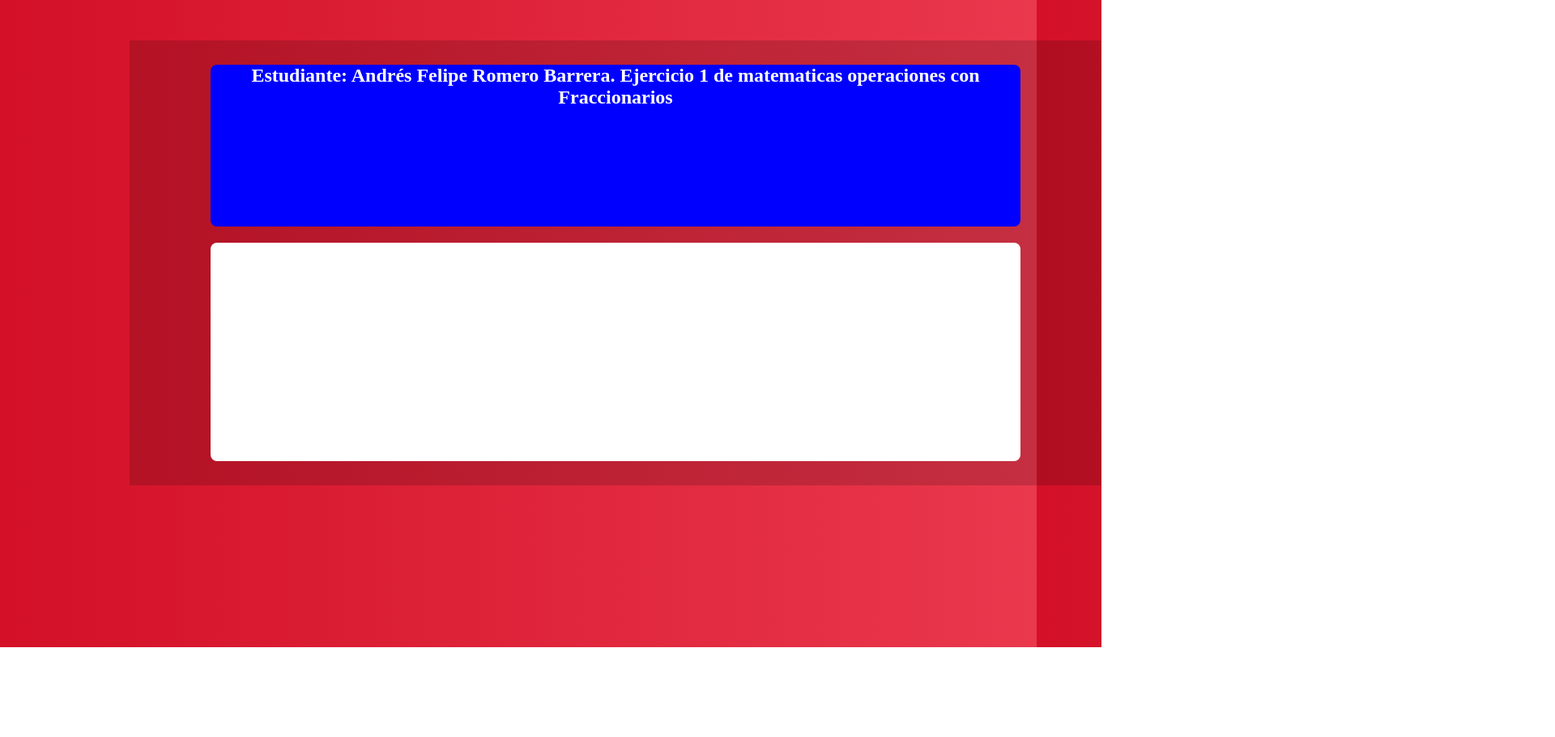
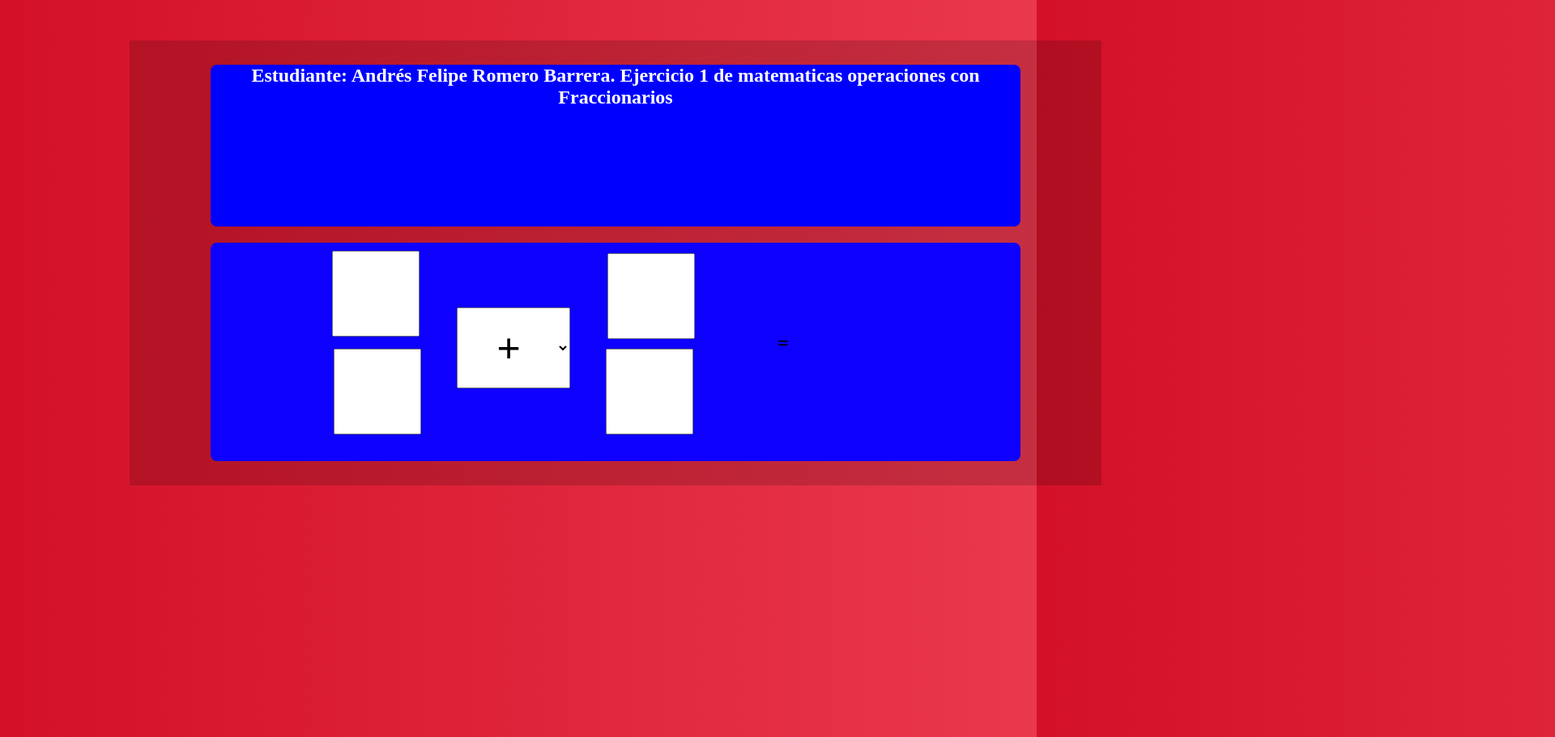
Before and after one commit to andresfeliperomerobarrera980-crypto/fraccionarios, a plain HTML site: page index.html in a window 1280 px wide. Shown: the top 911 px of the page at 81% size, 1920 px wide, since content can reach past the window. Before the commit the page ends 800 px from the top, so only its background shows below. Drawn offline with Linux system fonts and the light colour scheme.

Commit message:
segundo avance

```diff
--- a/index.html
+++ b/index.html
@@ -11,13 +11,28 @@
     <nav id="content">
         <div id="information">
             <h1 id="name">Estudiante: Andrés Felipe Romero Barrera.
-
-
                 Ejercicio 1 de matematicas operaciones con Fraccionarios
             </h1>
+
         </div>
 
-    <header id="operation"></header>
+    <header id="operation">
+
+        <input type="number"  id="num1">
+        <input type="number" id="num2">
+        <select id="operacion">
+  <option value="suma">+</option>
+  <option value="resta">-</option>
+  <option value="multiplicacion"> x</option>
+  <option value="division"> ÷</option>
+</select>
+
+        <input type="number" id="num3">
+
+     <input type="number" id="num4">
+
+     <h1 id="result">=</h1>
+    </header>
 
     </nav>
 
--- a/style.css
+++ b/style.css
@@ -27,14 +27,80 @@ background: linear-gradient(135deg, #d31027, #ea384d);
     color: white;
 }
 
-
 #operation{
     width: 1000px;
      height: 270px;
-    background-color: white;
+    background-color: rgb(13, 0, 255);
     position: relative;
     border-radius: 8px;
     top: 30%;
     left: 50%;
     transform: translate(-50%, -50%);
 }
+
+#num1{
+   width: 100px;
+   height: 100px;
+   font-size: 50px;
+   color:black;
+   left: 15%;
+   position: relative;
+   margin-top: 10px;
+   text-align: center;
+}
+
+#num2{
+   width: 100px;
+   height: 100px;
+   font-size: 50px;
+   color:black;
+   left: 4%;
+   position: relative;
+   margin-top: 10px;
+   top: 45%;
+   text-align: center;
+}
+
+#operacion{
+   width: 140px;
+   height: 100px;
+   font-size: 50px;
+   color:black;
+   left: 8%;
+   position: relative;
+   margin-top: 10px;
+   top: 25%;
+   text-align: center;
+}
+
+#num3{
+     width: 100px;
+   height: 100px;
+   font-size: 50px;
+   color:black;
+   left: 12%;
+   position: relative;
+   margin-top: 10px;
+   top: 45%;
+   text-align: center;
+}
+
+#num4{
+     width: 100px;
+   height: 100px;
+   font-size: 50px;
+   color:black;
+   left: 1%;
+   position: relative;
+   margin-top: 10px;
+   top: 1%;
+   text-align: center;
+}
+
+#result{
+    width: 1000px;
+    height: 500px;
+    right: -70%;
+    bottom: 25px;
+    position: relative;
+}
```
